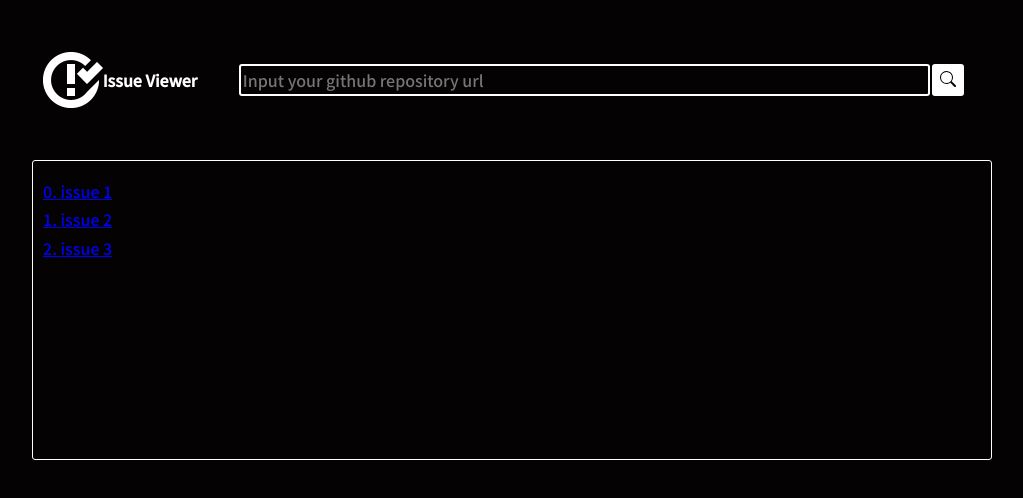
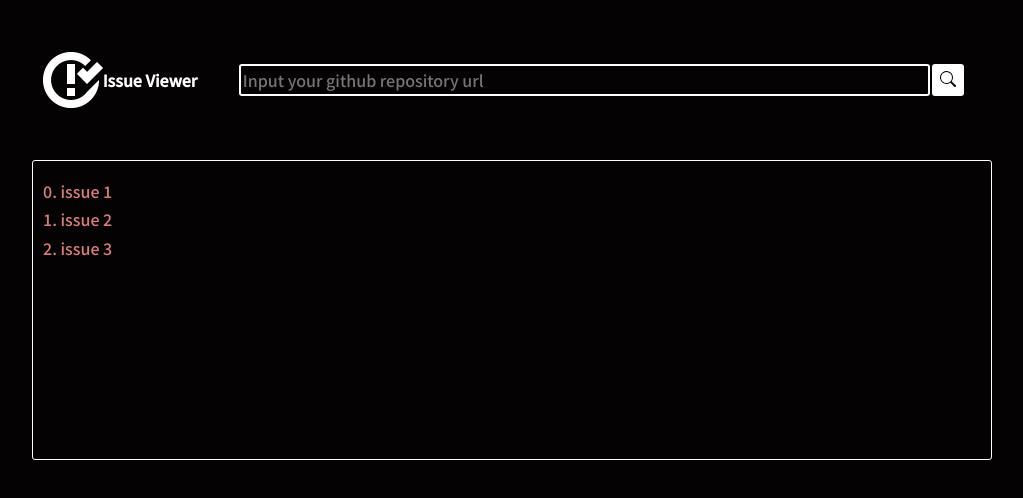
Before and after one commit to okskna/github-issue-viewer, a React app: page / in a window 1280 px wide. Shown: the top 498 px of the page, without its empty margins (128-1151 px from the left). Built offline with nearby package versions, Linux system fonts and the light colour scheme.

Commit message:
style: change a tag global style and input default style

```diff
--- a/src/common/styles/globalStyle.js
+++ b/src/common/styles/globalStyle.js
@@ -22,6 +22,11 @@ const GlobalStyle = createGlobalStyle`
     list-style: none;
   }
 
+  a {
+    text-decoration: none;
+    color: ${theme.color.lightpink}
+  }
+
   * {
     box-sizing: border-box;
     animation: fadeIn 0.7s;
--- a/src/components/Input.jsx
+++ b/src/components/Input.jsx
@@ -3,7 +3,7 @@ import styled from 'styled-components';
 const Input = styled.input`
   font-size: 1rem;
   border-radius: 3px;
-  width: ${({ width }) => width};
+  width: ${({ width }) => width || '100%'};
   height: ${({ height }) => height || '2rem'};
 
   background-color: ${({ theme }) => theme.color.deepblack};
```
